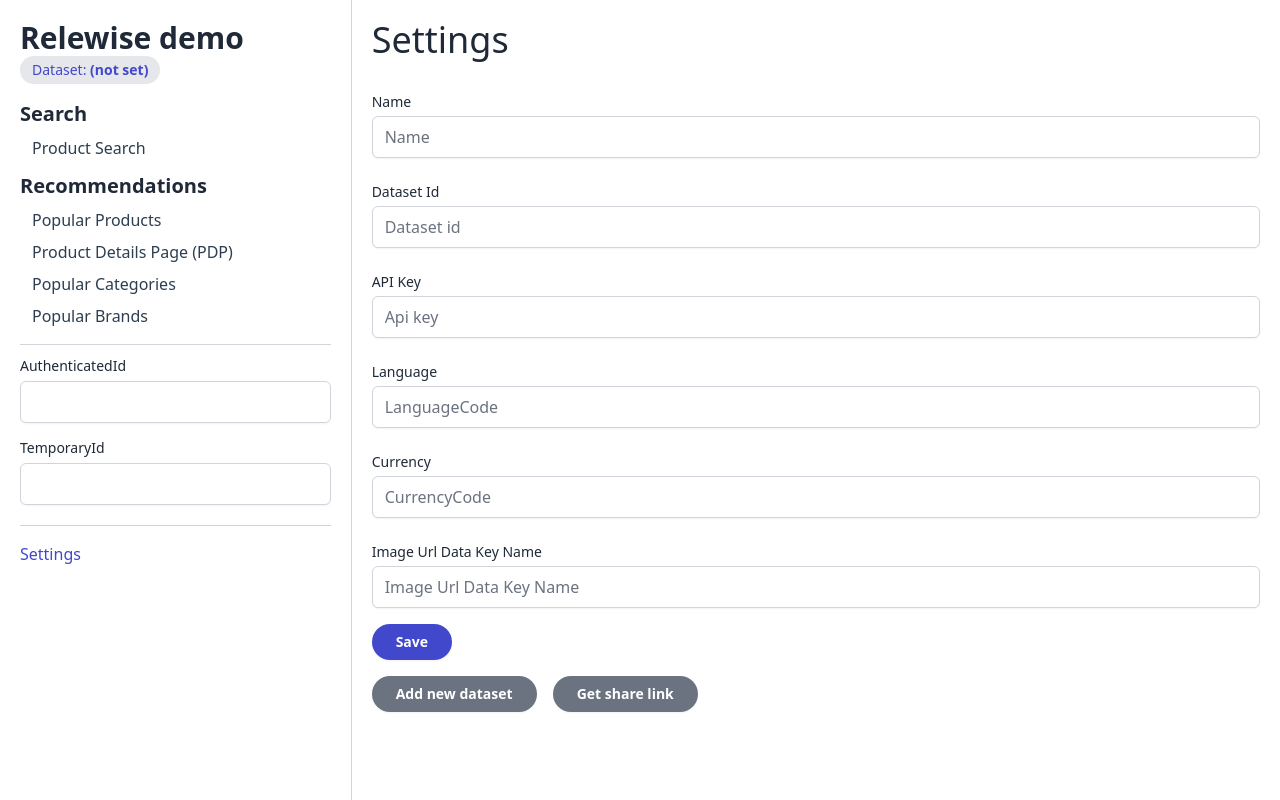
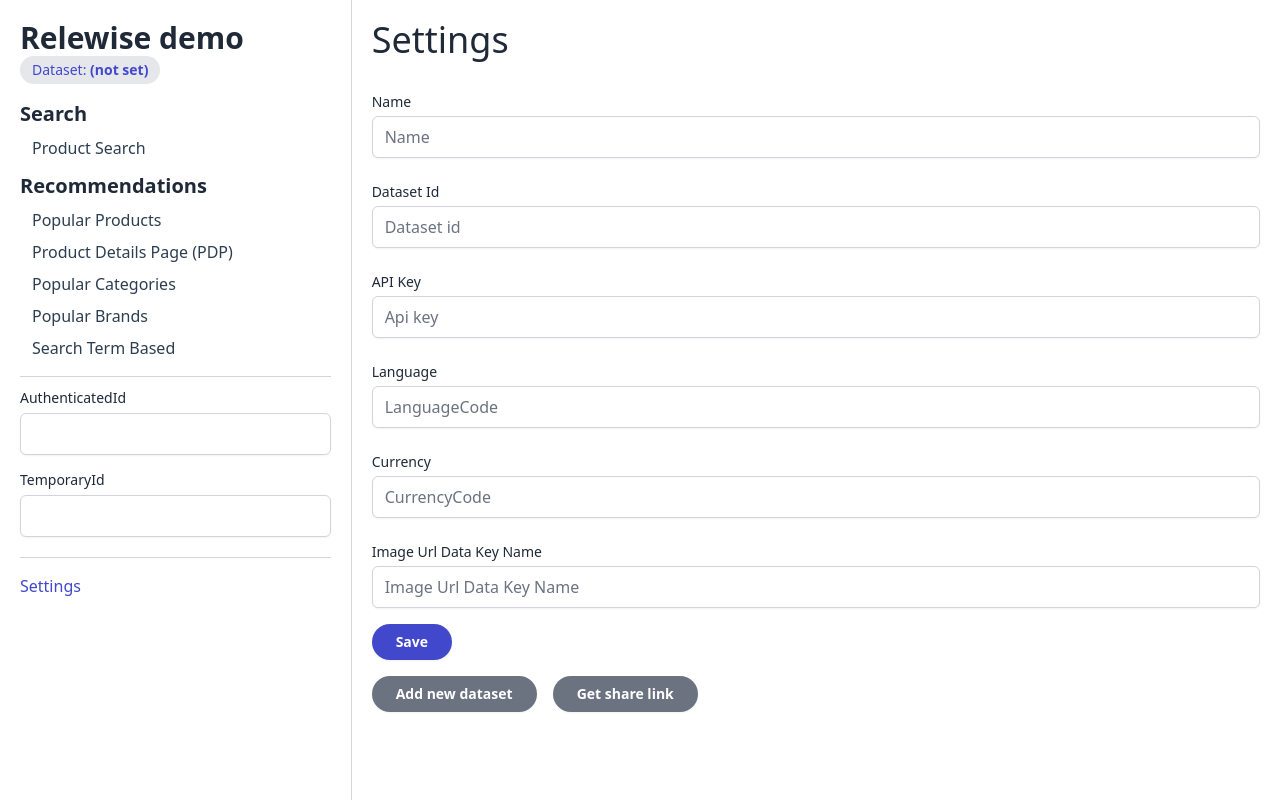
Before and after one commit to Relewise/relewise-demos-javascript, a Vue app: page / in a window 1280 px wide. Built offline with nearby package versions, Linux system fonts and the light colour scheme.

Commit message:
feat: add search term based

```diff
--- a/src/App.vue
+++ b/src/App.vue
@@ -13,6 +13,7 @@
         <router-link to="/product">Product Details Page (PDP)</router-link>
         <router-link to="/popular-categories">Popular Categories</router-link>
         <router-link to="/popular-brands">Popular Brands</router-link>
+        <router-link to="/search-term-based">Search Term Based</router-link>
 
         <div class="border-t border-b border-solid border-gray-300 py-2 mt-4">
             <label class="text-sm">AuthenticatedId</label>
--- a/src/router/index.ts
+++ b/src/router/index.ts
@@ -54,6 +54,14 @@
             title: 'Popular categories',
         },
     },
+    {
+        path: '/search-term-based',
+        name: 'search-term-based',
+        component: () => import(/* webpackChunkName: "SearchTermBased" */ '../views/SearchTermBased.vue'),
+        meta: {
+            title: 'Search Term Based',
+        },
+    },
 ];
 
 const router = createRouter({
--- /dev/null
+++ b/src/views/SearchTermBased.vue
@@ -0,0 +1,40 @@
+<template>
+    <div class="search">
+        <h1 class="text-2xl font-semibold mb-5">Search Term Based</h1>
+        <div class="mb-5">
+            <input type="text" v-model="searchTerm" @keydown.enter="search" placeholder="Search Term">
+        </div>
+
+        <div v-if="result">
+            <Products :products="result?.recommendations ?? []"></Products>
+        </div>
+    </div>
+</template>
+
+<script lang="ts" setup>
+import Products from '@/components/Products.vue';
+import { SearchTermBasedProductRecommendationBuilder, ProductRecommendationResponse } from '@relewise/client';
+import { ref, Ref } from 'vue';
+import contextStore from '@/stores/context.store';
+
+const result: Ref<ProductRecommendationResponse | undefined> = ref<ProductRecommendationResponse | undefined>({} as ProductRecommendationResponse);
+const searchTerm: Ref<string> = ref<string>('');
+const usedSearchTerm: Ref<string> = ref<string>('');
+
+const recommender = contextStore.getRecommender();
+
+async function search() {
+
+    usedSearchTerm.value = searchTerm.value;
+
+    const request = new SearchTermBasedProductRecommendationBuilder(contextStore.defaultSettings)
+        .setSelectedProductProperties(contextStore.selectedProductProperties)
+        .setTerm(searchTerm.value)
+        .setNumberOfRecommendations(30)
+        .build();
+
+    const response: ProductRecommendationResponse|undefined = await recommender.recommendSearchTermBasedProducts(request);
+
+    result.value = response;
+}
+</script>
```
